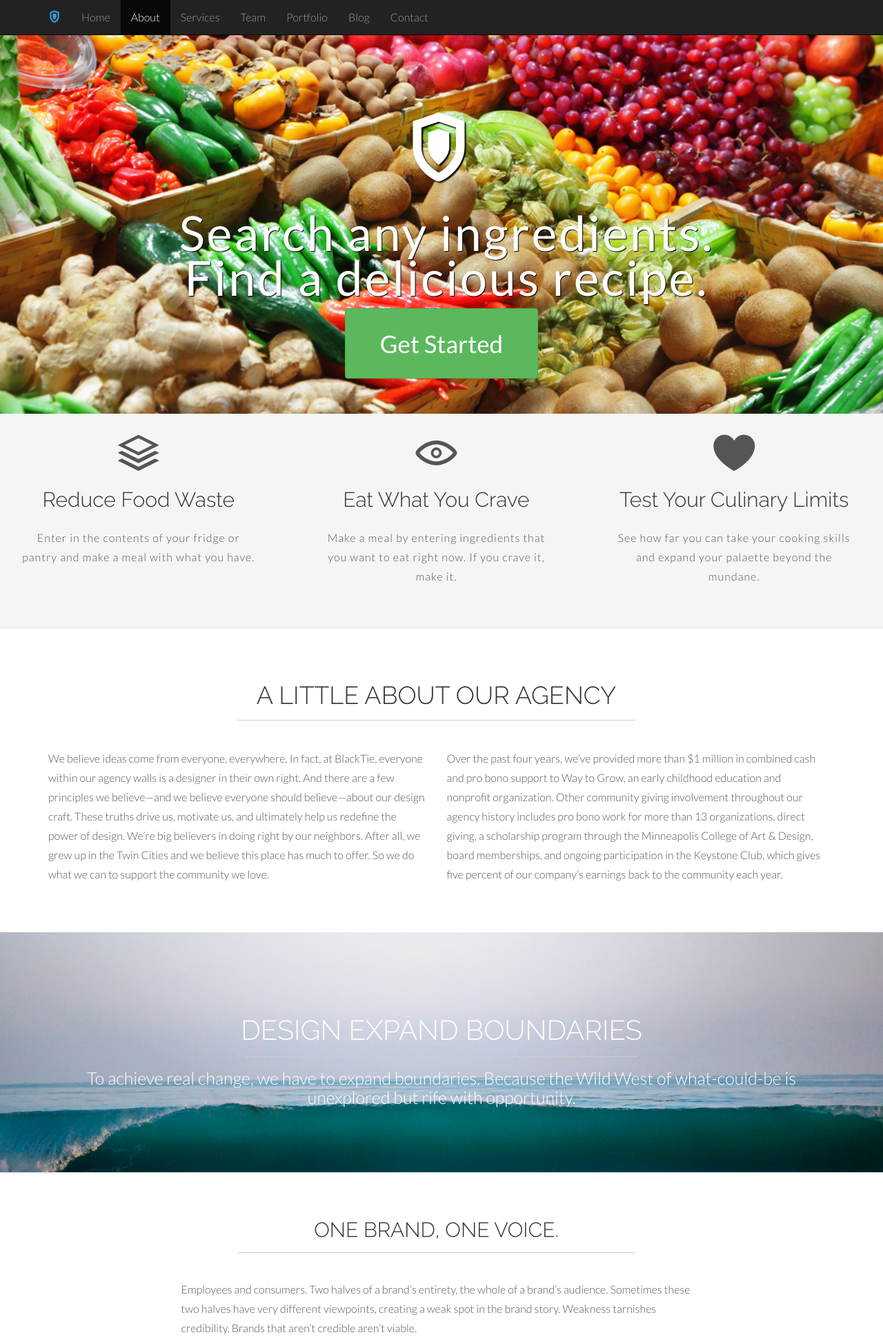
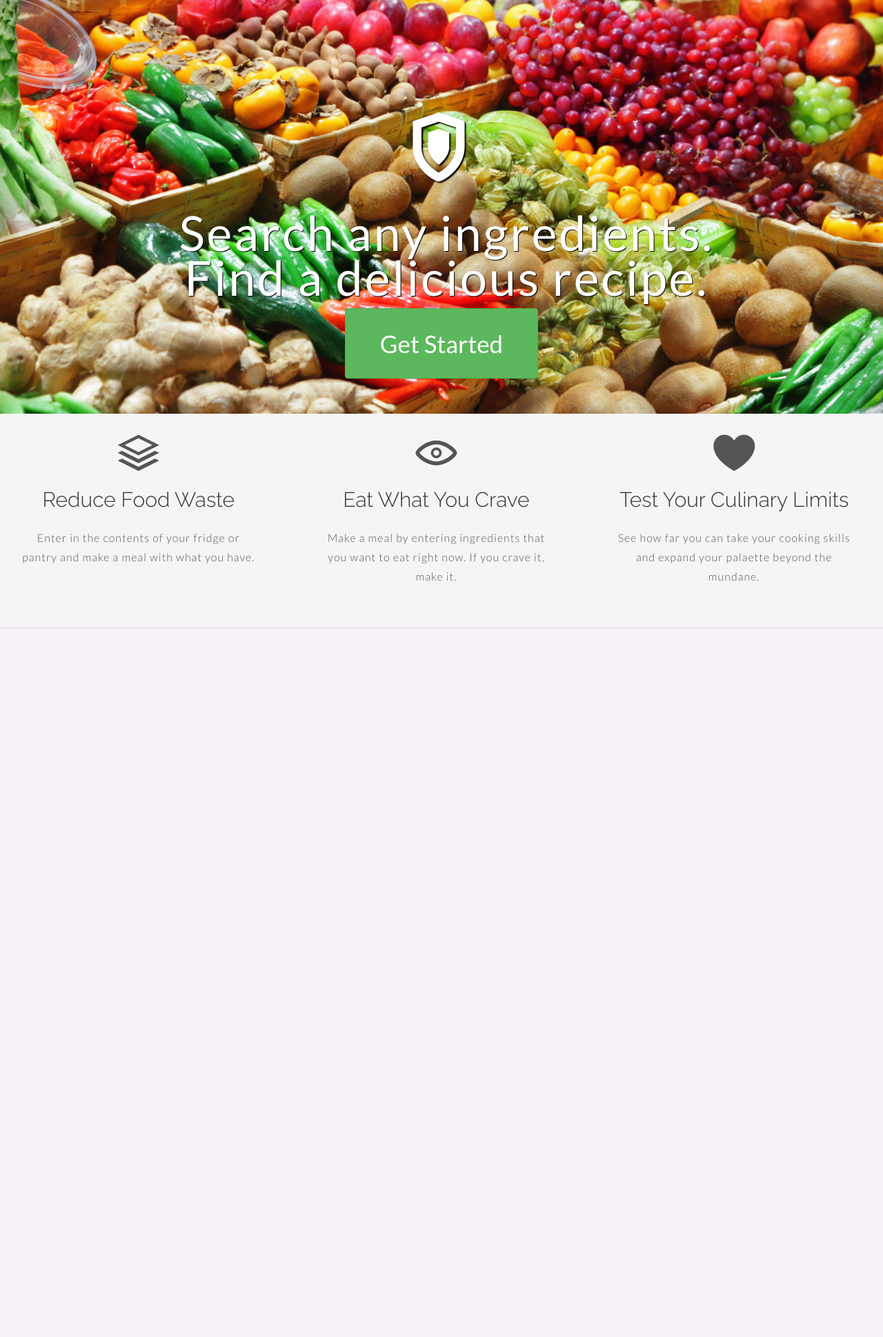
Before and after one commit to huntermotte/fridge-cleaner-app, a PHP site: page / in a window 1280 px wide. Shown: the top 1939 px of the page at 69% size. After the commit the page ends 911 px from the top, so only its background shows below. Run offline with PHP 8.4, Linux system fonts and the light colour scheme.

Commit message:
second commit

```diff
--- a/assets/js/app.js
+++ b/assets/js/app.js
@@ -1,4 +1,4 @@
-var recipePuppyAPI = 'http://www.recipepuppy.com/api/'
+var recipePuppyAPI = 'https://www.recipepuppy.com/api/'
 
 function getDataFromAPI(ingredients, callback) {
   var query = {
--- a/index.html
+++ b/index.html
@@ -36,28 +36,6 @@
 
 
   	<div id="navbar-main">
-      <!-- Fixed navbar -->
-    <div class="navbar navbar-inverse navbar-fixed-top">
-      <div class="container">
-        <div class="navbar-header">
-          <button type="button" class="navbar-toggle" data-toggle="collapse" data-target=".navbar-collapse">
-            <span class="icon icon-shield" style="font-size:30px; color:#3498db;"></span>
-          </button>
-          <a class="navbar-brand hidden-xs hidden-sm" href="#home"><span class="icon icon-shield" style="font-size:18px; color:#3498db;"></span></a>
-        </div>
-        <div class="navbar-collapse collapse">
-          <ul class="nav navbar-nav">
-            <li><a href="#home" class="smoothScroll">Home</a></li>
-			<li> <a href="#about" class="smoothScroll"> About</a></li>
-			<li> <a href="#services" class="smoothScroll"> Services</a></li>
-			<li> <a href="#team" class="smoothScroll"> Team</a></li>
-			<li> <a href="#portfolio" class="smoothScroll"> Portfolio</a></li>
-			<li> <a href="#blog" class="smoothScroll"> Blog</a></li>
-			<li> <a href="#contact" class="smoothScroll"> Contact</a></li>
-        </div><!--/.nav-collapse -->
-      </div>
-    </div>
-    </div>
 
 
 
@@ -94,396 +72,7 @@
 			</div><!-- row -->
 		</div><!-- greywrap -->
 
-		<!-- ==== ABOUT ==== -->
-		<div class="container" id="about" name="about">
-			<div class="row white">
-			<br>
-				<h1 class="centered">A LITTLE ABOUT OUR AGENCY</h1>
-				<hr>
 
-				<div class="col-lg-6">
-					<p>We believe ideas come from everyone, everywhere. In fact, at BlackTie, everyone within our agency walls is a designer in their own right. And there are a few principles we believe—and we believe everyone should believe—about our design craft. These truths drive us, motivate us, and ultimately help us redefine the power of design. We’re big believers in doing right by our neighbors. After all, we grew up in the Twin Cities and we believe this place has much to offer. So we do what we can to support the community we love.</p>
-				</div><!-- col-lg-6 -->
-
-				<div class="col-lg-6">
-					<p>Over the past four years, we’ve provided more than $1 million in combined cash and pro bono support to Way to Grow, an early childhood education and nonprofit organization. Other community giving involvement throughout our agency history includes pro bono work for more than 13 organizations, direct giving, a scholarship program through the Minneapolis College of Art & Design, board memberships, and ongoing participation in the Keystone Club, which gives five percent of our company’s earnings back to the community each year.</p>
-				</div><!-- col-lg-6 -->
-			</div><!-- row -->
-		</div><!-- container -->
-
-		<!-- ==== SECTION DIVIDER1 -->
-		<section class="section-divider textdivider divider1">
-			<div class="container">
-				<h1>DESIGN EXPAND BOUNDARIES</h1>
-				<hr>
-				<p>To achieve real change, we have to expand boundaries. Because the Wild West of what-could-be is unexplored but rife with opportunity.</p>
-			</div><!-- container -->
-		</section><!-- section -->
-
-
-		<!-- ==== SERVICES ==== -->
-		<div class="container" id="services" name="services">
-			<br>
-			<br>
-			<div class="row">
-				<h2 class="centered">ONE BRAND, ONE VOICE.</h2>
-				<hr>
-				<br>
-				<div class="col-lg-offset-2 col-lg-8">
-					<p>Employees and consumers. Two halves of a brand’s entirety, the whole of a brand’s audience. Sometimes these two halves have very different viewpoints, creating a weak spot in the brand story. Weakness tarnishes credibility. Brands that aren’t credible aren’t viable.
-					</p>
-					<p>We squash weakness by designing the whole brand story. It’s crafted around the truism held by employees and consumers to create an experience that connects from the inside out.</p>
-					<p>By being true to the brand we represent, we elevate the audiences’ relationship to it. Like becomes love becomes a passion. Passion becomes advocacy. And we see the brand blossom from within, creating a whole story the audience embraces. That’s when the brand can truly flex its muscles.</p>
-				</div><!-- col-lg -->
-			</div><!-- row -->
-
-			<div class="row">
-				<h2 class="centered">MOBILE FIRST THINKING, ALWAYS.</h2>
-				<hr>
-				<br>
-				<div class="col-lg-offset-2 col-lg-8">
-					<img class="img-responsive" src="assets/img/iphone.png" alt="">
-				</div><!-- col -->
-			</div><!-- row -->
-		</div><!-- container -->
-
-
-		<!-- ==== SECTION DIVIDER2 -->
-		<section class="section-divider textdivider divider2">
-			<div class="container">
-				<h1>DESIGN IS AN INTERACTION</h1>
-				<hr>
-				<p>To develop a deeper and more meaningful connection with consumers, we believe design must invite them to take part in the conversation.</p>
-			</div><!-- container -->
-		</section><!-- section -->
-
-		<!-- ==== TEAM MEMBERS ==== -->
-		<div class="container" id="team" name="team">
-		<br>
-			<div class="row white centered">
-				<h1 class="centered">MEET OUR AWESOME TEAM</h1>
-				<hr>
-				<br>
-				<br>
-				<div class="col-lg-3 centered">
-					<img class="img img-circle" src="assets/img/team/team01.jpg" height="120px" width="120px" alt="">
-					<br>
-					<h4><b>Mike Arney</b></h4>
-					<a href="#" class="icon icon-twitter"></a>
-					<a href="#" class="icon icon-facebook"></a>
-					<a href="#" class="icon icon-flickr"></a>
-					<p>Mike combines an expert technical knowledge with a real eye for design. Working with clients from a wide range of industries, he fully understands client objectives when working on a project, large or small.</p>
-				</div><!-- col-lg-3 -->
-
-				<div class="col-lg-3 centered">
-					<img class="img img-circle" src="assets/img/team/team02.jpg" height="120px" width="120px" alt="">
-					<br>
-					<h4><b>Tim Davies</b></h4>
-					<a href="#" class="icon icon-twitter"></a>
-					<a href="#" class="icon icon-facebook"></a>
-					<a href="#" class="icon icon-flickr"></a>
-					<p>Tim is an experienced marcoms practitioner and manages projects from inception to delivery. He understands the synergy between great design and commercial effectiveness which shines through on every project.</p>
-				</div><!-- col-lg-3 -->
-
-				<div class="col-lg-3 centered">
-					<img class="img img-circle" src="assets/img/team/team03.jpg" height="120px" width="120px" alt="">
-					<br>
-					<h4><b>Michele Lampa</b></h4>
-					<a href="#" class="icon icon-twitter"></a>
-					<a href="#" class="icon icon-facebook"></a>
-					<a href="#" class="icon icon-flickr"></a>
-					<p>Be a creative director is a hard task, but Michele loves what she does. Her combination of knowledge and expertise is an important pillar in our agency.</p>
-				</div><!-- col-lg-3 -->
-
-				<div class="col-lg-3 centered">
-					<img class="img img-circle" src="assets/img/team/team04.jpg" height="120px" width="120px" alt="">
-					<br>
-					<h4><b>Jaye Smith</b></h4>
-					<a href="#" class="icon icon-twitter"></a>
-					<a href="#" class="icon icon-facebook"></a>
-					<a href="#" class="icon icon-flickr"></a>
-					<p>Jaye began making websites when animated logos and scrolling text were cool, but has since found a love for simplicity, creating websites that are a pleasure to browse. Monkey Island Fan.</p>
-				</div><!-- col-lg-3 -->
-
-			</div><!-- row -->
-		</div><!-- container -->
-
-		<!-- ==== GREYWRAP ==== -->
-		<div id="greywrap">
-			<div class="container">
-				<div class="row">
-					<div class="col-lg-8 centered">
-						<img class="img-responsive" src="assets/img/macbook.png" align="">
-					</div>
-					<div class="col-lg-4">
-						<h2>We Are Hiring!</h2>
-						<p>Do you want to be one of use? Sure you want, because we are an awesome team!. Here we work hard every day to craft pixel perfect sites.</p>
-						<p><a class="btn btn-success">Contact Us</a></p>
-					</div>
-				</div><!-- row -->
-			</div>
-			<br>
-			<br>
-		</div><!-- greywrap -->
-
-		<!-- ==== SECTION DIVIDER3 -->
-		<section class="section-divider textdivider divider3">
-			<div class="container">
-				<h1>DESIGN SOLVE PROBLEMS</h1>
-				<hr>
-				<p>From the purely practical to the richly philosophical, design is the solution to a host of challenges.</p>
-			</div><!-- container -->
-		</section><!-- section -->
-
-		<!-- ==== PORTFOLIO ==== -->
-		<div class="container" id="portfolio" name="portfolio">
-		<br>
-			<div class="row">
-				<br>
-				<h1 class="centered">WE CREATE COOL STUFF</h1>
-				<hr>
-				<br>
-				<br>
-			</div><!-- /row -->
-			<div class="container">
-			<div class="row">
-
-				<!-- PORTFOLIO IMAGE 1 -->
-				<div class="col-md-4 ">
-			    	<div class="grid mask">
-						<figure>
-							<img class="img-responsive" src="assets/img/portfolio/folio01.jpg" alt="">
-							<figcaption>
-								<h5>DASHBOARD</h5>
-								<a data-toggle="modal" href="#myModal" class="btn btn-primary btn-lg">Take a Look</a>
-							</figcaption><!-- /figcaption -->
-						</figure><!-- /figure -->
-			    	</div><!-- /grid-mask -->
-				</div><!-- /col -->
-
-
-						 <!-- MODAL SHOW THE PORTFOLIO IMAGE. In this demo, all links point to this modal. You should create
-						      a modal for each of your projects. -->
-
-						  <div class="modal fade" id="myModal" tabindex="-1" role="dialog" aria-labelledby="myModalLabel" aria-hidden="true">
-						    <div class="modal-dialog">
-						      <div class="modal-content">
-						        <div class="modal-header">
-						          <button type="button" class="close" data-dismiss="modal" aria-hidden="true">&times;</button>
-						          <h4 class="modal-title">Project Title</h4>
-						        </div>
-						        <div class="modal-body">
-						          <p><img class="img-responsive" src="assets/img/portfolio/folio01.jpg" alt=""></p>
-						          <p>This project was crafted for Some Name corp. Detail here a little about your job requirements and the tools used. Tell about the challenges faced and what you and your team did to solve it.</p>
-						          <p><b><a href="#">Visit Site</a></b></p>
-						        </div>
-						        <div class="modal-footer">
-						          <button type="button" class="btn btn-default" data-dismiss="modal">Close</button>
-						        </div>
-						      </div><!-- /.modal-content -->
-						    </div><!-- /.modal-dialog -->
-						  </div><!-- /.modal -->
-
-
-				<!-- PORTFOLIO IMAGE 2 -->
-				<div class="col-md-4">
-			    	<div class="grid mask">
-						<figure>
-							<img class="img-responsive" src="assets/img/portfolio/folio02.jpg" alt="">
-							<figcaption>
-								<h5>UI DESIGN</h5>
-								<a data-toggle="modal" href="#myModal" class="btn btn-primary btn-lg">Take a Look</a>
-							</figcaption><!-- /figcaption -->
-						</figure><!-- /figure -->
-			    	</div><!-- /grid-mask -->
-				</div><!-- /col -->
-
-				<!-- PORTFOLIO IMAGE 3 -->
-				<div class="col-md-4">
-			    	<div class="grid mask">
-						<figure>
-							<img class="img-responsive" src="assets/img/portfolio/folio03.jpg" alt="">
-							<figcaption>
-								<h5>ANDROID PAGE</h5>
-								<a data-toggle="modal" href="#myModal" class="btn btn-primary btn-lg">Take a Look</a>
-							</figcaption><!-- /figcaption -->
-						</figure><!-- /figure -->
-			    	</div><!-- /grid-mask -->
-				</div><!-- /col -->
-			</div><!-- /row -->
-
-				<!-- PORTFOLIO IMAGE 4 -->
-			<div class="row">
-				<div class="col-md-4 ">
-			    	<div class="grid mask">
-						<figure>
-							<img class="img-responsive" src="assets/img/portfolio/folio04.jpg" alt="">
-							<figcaption>
-								<h5>PROFILE</h5>
-								<a data-toggle="modal" href="#myModal" class="btn btn-primary btn-lg">Take a Look</a>
-							</figcaption><!-- /figcaption -->
-						</figure><!-- /figure -->
-			    	</div><!-- /grid-mask -->
-				</div><!-- /col -->
-
-				<!-- PORTFOLIO IMAGE 5 -->
-				<div class="col-md-4">
-			    	<div class="grid mask">
-						<figure>
-							<img class="img-responsive" src="assets/img/portfolio/folio05.jpg" alt="">
-							<figcaption>
-								<h5>TWITTER STATUS</h5>
-								<a data-toggle="modal" href="#myModal" class="btn btn-primary btn-lg">Take a Look</a>
-							</figcaption><!-- /figcaption -->
-						</figure><!-- /figure -->
-			    	</div><!-- /grid-mask -->
-				</div><!-- /col -->
-
-				<!-- PORTFOLIO IMAGE 6 -->
-				<div class="col-md-4">
-			    	<div class="grid mask">
-						<figure>
-							<img class="img-responsive" src="assets/img/portfolio/folio06.jpg" alt="">
-							<figcaption>
-								<h5>PHONE MOCKUP</h5>
-								<a data-toggle="modal" href="#myModal" class="btn btn-primary btn-lg">Take a Look</a>
-							</figcaption><!-- /figcaption -->
-						</figure><!-- /figure -->
-			    	</div><!-- /grid-mask -->
-				</div><!-- /col -->
-			</div><!-- /row -->
-			<br>
-			<br>
-		</div><!-- /row -->
-	</div><!-- /container -->
-
-		<!-- ==== SECTION DIVIDER4 ==== -->
-		<section class="section-divider textdivider divider4">
-			<div class="container">
-				<h1>DESIGN CREATES EMOTIONAL CONNECTION</h1>
-				<hr>
-				<p>There’s more to design than meets the eye. It’s when it meets the heart that design creates a meaningful, lasting connection with the audience.</p>
-			</div><!-- container -->
-		</section><!-- section -->
-
-		<!-- ==== BLOG ==== -->
-		<div class="container" id="blog" name="blog">
-		<br>
-			<div class="row">
-				<br>
-				<h1 class="centered">WE ARE STORYTELLERS</h1>
-				<hr>
-				<br>
-				<br>
-			</div><!-- /row -->
-
-			<div class="row">
-				<div class="col-lg-6 blog-bg">
-					<div class="col-lg-4 centered">
-					<br>
-						<p><img class="img img-circle" src="assets/img/team/team04.jpg" width="60px" height="60px"></p>
-						<h4>Jaye Smith</h4>
-						<h5>Published Aug 30.</h5>
-					</div>
-					<div class="col-lg-8 blog-content">
-						<h2>We Define Success</h2>
-						<p>Armed with insight, we embark on designing the right brand experience that engages the audience. It encompasses both the strategic direction and creative execution that solves a business problem and brings the brand to life.</p>
-						<p>In the create phase, the big idea is unleashed to the world through different media touchpoints. This is when we watch the audience fall in love all over again with our client’s brand.</p>
-						<p><a href="#" class="icon icon-link"> Read More</a></p>
-						<br>
-					</div>
-				</div><!-- /col -->
-
-				<div class="col-lg-6 blog-bg">
-					<div class="col-lg-4 centered">
-					<br>
-						<p><img class="img img-circle" src="assets/img/team/team03.jpg" width="60px" height="60px"></p>
-						<h4>Michele Lampa</h4>
-						<h5>Published Aug 28.</h5>
-					</div>
-					<div class="col-lg-8 blog-content">
-						<h2>A Beautiful Story</h2>
-						<p>Armed with insight, we embark on designing the right brand experience that engages the audience. It encompasses both the strategic direction and creative execution that solves a business problem and brings the brand to life.</p>
-						<p>In the create phase, the big idea is unleashed to the world through different media touchpoints. This is when we watch the audience fall in love all over again with our client’s brand.</p>
-						<p><a href="#" class="icon icon-link"> Read More</a></p>
-						<br>
-					</div>
-				</div><!-- /col -->
-			</div><!-- /row -->
-			<br>
-			<br>
-		</div><!-- /container -->
-
-
-		<!-- ==== SECTION DIVIDER6 ==== -->
-		<section class="section-divider textdivider divider6">
-			<div class="container">
-				<h1>CRAFTED IN NEW YORK, USA.</h1>
-				<hr>
-				<p>Some Address 987,</p>
-				<p>+34 9884 4893</p>
-				<p><a class="icon icon-twitter" href="#"></a> | <a class="icon icon-facebook" href="#"></a></p>
-			</div><!-- container -->
-		</section><!-- section -->
-
-		<div class="container" id="contact" name="contact">
-			<div class="row">
-			<br>
-				<h1 class="centered">THANKS FOR VISITING US</h1>
-				<hr>
-				<br>
-				<br>
-				<div class="col-lg-4">
-					<h3>Contact Information</h3>
-					<p><span class="icon icon-home"></span> Some Address 987, NY<br/>
-						<span class="icon icon-phone"></span> +34 9884 4893 <br/>
-						<span class="icon icon-mobile"></span> +34 59855 9853 <br/>
-						<span class="icon icon-envelop"></span> <a href="#"> agency@blacktie.co</a> <br/>
-						<span class="icon icon-twitter"></span> <a href="#"> @blacktie_co </a> <br/>
-						<span class="icon icon-facebook"></span> <a href="#"> BlackTie Agency </a> <br/>
-					</p>
-				</div><!-- col -->
-
-				<div class="col-lg-4">
-					<h3>Newsletter</h3>
-					<p>Register to our newsletter and be updated with the latests information regarding our services, offers and much more.</p>
-					<p>
-						<form class="form-horizontal" role="form">
-						  <div class="form-group">
-						    <label for="inputEmail1" class="col-lg-4 control-label"></label>
-						    <div class="col-lg-10">
-						      <input type="email" class="form-control" id="inputEmail1" placeholder="Email">
-						    </div>
-						  </div>
-						  <div class="form-group">
-						    <label for="text1" class="col-lg-4 control-label"></label>
-						    <div class="col-lg-10">
-						      <input type="text" class="form-control" id="text1" placeholder="Your Name">
-						    </div>
-						  </div>
-						  <div class="form-group">
-						    <div class="col-lg-10">
-						      <button type="submit" class="btn btn-success">Sign in</button>
-						    </div>
-						  </div>
-					   </form><!-- form -->
-					</p>
-				</div><!-- col -->
-
-				<div class="col-lg-4">
-					<h3>Support Us</h3>
-					<p>Lorem Ipsum is simply dummy text of the printing and typesetting industry. Lorem Ipsum has been the industry's standard dummy text ever since the 1500s, when an unknown printer took a galley of type and scrambled it to make a type specimen book.</p>
-				</div><!-- col -->
-
-			</div><!-- row -->
-
-		</div><!-- container -->
-
-		<div id="footerwrap">
-			<div class="container">
-				<h4>Created by <a href="http://blacktie.co">BlackTie.co</a> - Copyright 2014</h4>
-			</div>
-		</div>
 
     <!-- Bootstrap core JavaScript
     ================================================== -->
--- a/resultspage.html
+++ b/resultspage.html
@@ -1,13 +1,15 @@
 <!DOCTYPE html>
 <html>
 <head>
-	<title></title>
+	<title>Find a Recipe</title>
 	<link rel="stylesheet" href="assets/css/results-styles.css">
+	<link href="assets/css/bootstrap.css" rel="stylesheet">
 </head>
 <body>
 <form class="searchbar">
 <input type="text" class="query" name="search" placeholder="Enter ingredients separated by commas Ex. chicken, rice, broccoli">
-<input type="submit" value="Search">
+<input type="submit" class="search-button" value="Search">
+<button type="button" class="home-button"><a href="index.html">Home Page</a></button>
 </form>
 <div class="search-results">
 
```
Also changed, not shown: assets/css/results-styles.css (+10 -0 lines).
